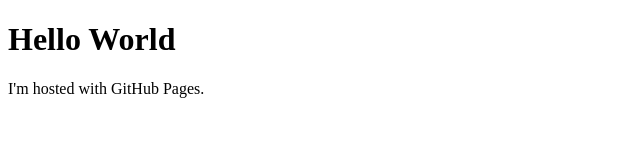
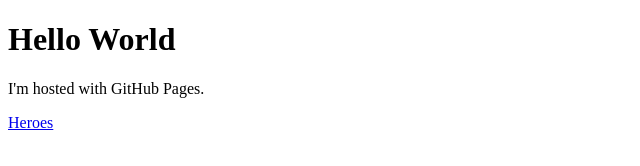
Before and after one commit to Earthinferno/Earthinferno.github.io, a plain HTML site: page index.html in a window 1280 px wide. Shown: the full height of the page, 0-640 px from the left. Drawn offline with Linux system fonts and the light colour scheme.

Commit message:
Added link

```diff
--- a/index.html
+++ b/index.html
@@ -3,5 +3,6 @@
 <body>
 <h1>Hello World</h1>
 <p>I'm hosted with GitHub Pages.</p>
+<a href="./index.html">Heroes</>
 </body>
 </html>
```
